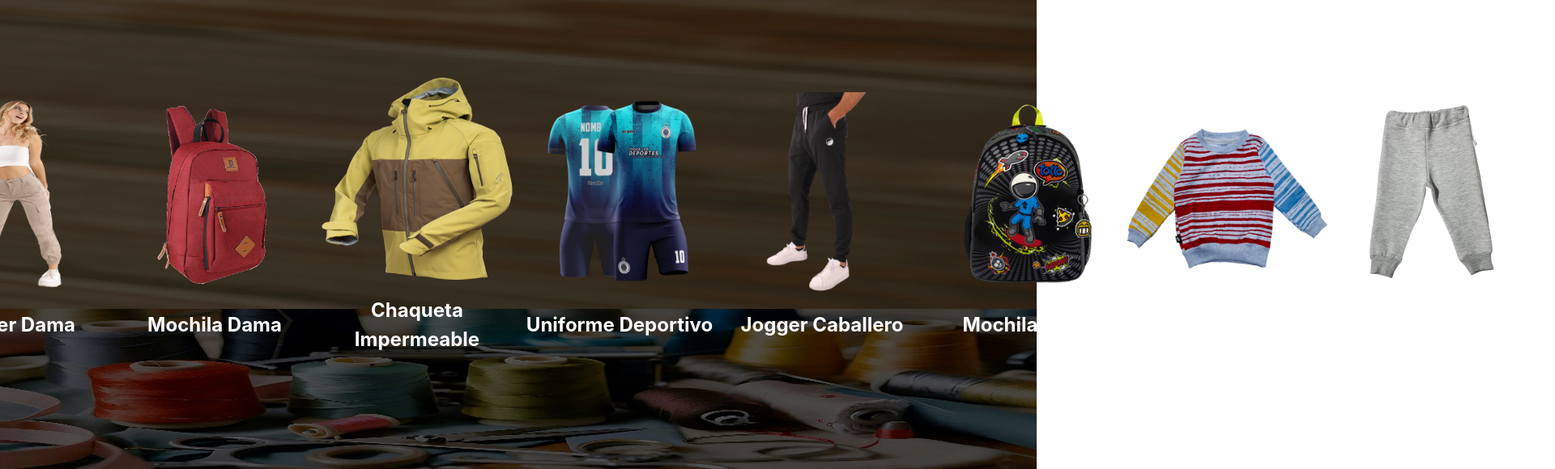
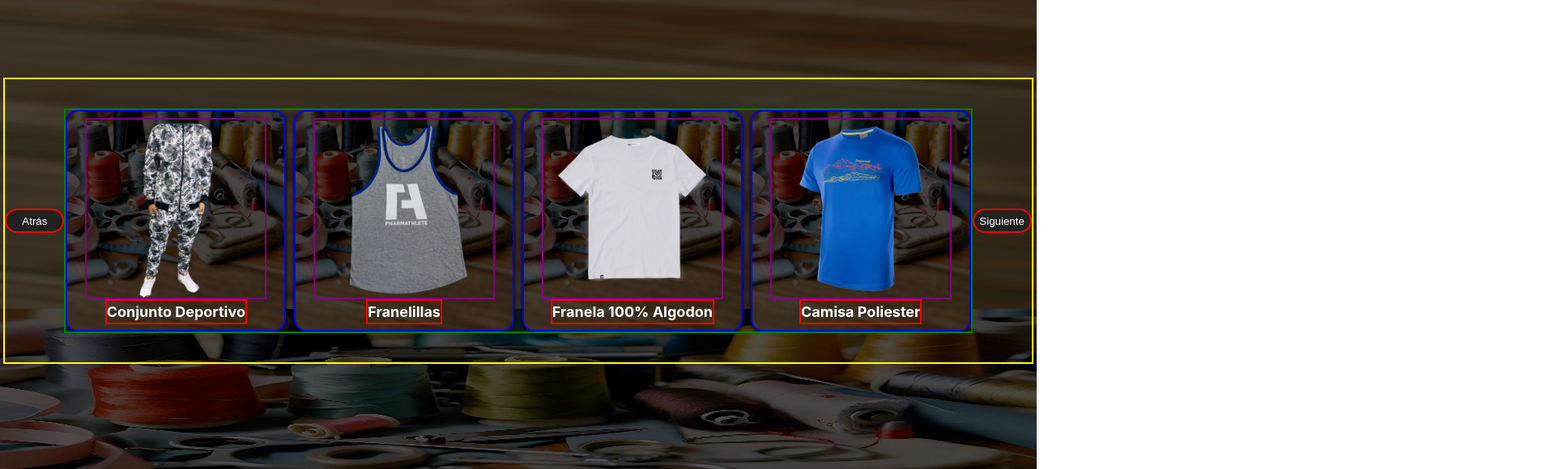
Before and after one commit to Felixjgca96/WEBCREACIONTEXTIL, a React (Vite) app: page / in a window 1280 px wide. Shown: the part 1218-1798 px from the top of the page at 81% size, 1920 px wide, since content can reach past the window. Built offline with nearby package versions, Linux system fonts and the light colour scheme.

Commit message:
carrusel

```diff
--- a/index.html
+++ b/index.html
@@ -2,13 +2,13 @@
 <html lang="en">
   <head>
     <meta charset="UTF-8" />
-    <link rel="icon" type="image/svg+xml" href="/vite.svg" />
     <meta name="viewport" content="width=device-width, initial-scale=1.0" />
     <title>Creacion Textil</title>
     <script src="https://kit.fontawesome.com/eb496ab1a0.js" crossorigin="anonymous"></script>
 
     <!-- Bootstrap icons -->
     <link rel="stylesheet" href="https://cdn.jsdelivr.net/npm/bootstrap-icons@1.11.1/font/bootstrap-icons.css">
+    <link rel="stylesheet" href="https://cdnjs.cloudflare.com/ajax/libs/font-awesome/6.4.0/css/all.min.css" integrity="sha512-iecdLmaskl7CVkqkXNQ/ZH/XLlvWZOJyj7Yy7tcenmpD1ypASozpmT/E0iPtmFIB46ZmdtAc9eNBvH0H/ZpiBw==" crossorigin="anonymous" referrerpolicy="no-referrer" />
 
   </head>
   <body>
--- a/src/App.css
+++ b/src/App.css
@@ -13,4 +13,5 @@
   background-attachment: fixed;
 
 
+
 }
--- a/src/App.jsx
+++ b/src/App.jsx
@@ -7,6 +7,7 @@ import ButtonWa from './components/ButtonWa'
 import Hero from './components/Hero'
 import Services from './components/Services'
 import Products from './components/Productos/Products';
+import Prueba from "./components/Prueba";
 
 
 function App() {
@@ -16,7 +17,7 @@ function App() {
       <Navbar/>
         <Hero/>
         <Services/>
-        <Products/>
+        <Prueba/>
 
 
         <Hero/>
--- a/src/components/Navbar.jsx
+++ b/src/components/Navbar.jsx
@@ -50,7 +50,7 @@ const NavHero = styled.nav`
   flex-direction:column;
   width: 100%;
   max-width: 1500px;
-  z-index: 0;
+  z-index: 1000;
 
 
 
--- /dev/null
+++ b/src/components/Prueba.jsx
@@ -0,0 +1,160 @@
+import React, { useState } from 'react';
+import styled from 'styled-components';
+
+const Carrusel = () => {
+  const [currentIndex, setCurrentIndex] = useState(0);
+  const productos = [
+    { id: 1, titulo: "Conjunto Deportivo", categoria: "hombre", imagen: "./conjuntodeportivo.png", },
+    { id: 2, titulo: "Franelillas", categoria: "hombre", imagen: "./franelilla.png", },
+    { id: 3, titulo: "Franela 100% Algodon", categoria: "hombre", imagen: "./franela100.png", },
+    { id: 4, titulo: "Camisa Poliester", categoria: "hombre", imagen: "./camisapoliester.png", },
+    { id: 5, titulo: "Calza Dama", categoria: "dama", imagen: "./calzadama.png", },
+    { id: 6, titulo: "Remera Dama", categoria: "dama", imagen: "./remeradama.png", },
+    { id: 7, titulo: "Top Dama", categoria: "dama", imagen: "./topdama.png", },
+    { id: 8, titulo: "Campera Dama", categoria: "dama", imagen: "./camperadama.png", },
+    { id: 9, titulo: "Campera Niño", categoria: "niño", imagen: "./camperaniño.png", },
+    { id: 10, titulo: "Jogger Dama", categoria: "dama", imagen: "./joggerdama.png", },
+    { id: 11, titulo: "Mochila Dama", categoria: "dama", imagen: "./mochiladama.png", },
+    { id: 12, titulo: "Chaqueta Impermeable", categoria: "hombre", imagen: "./chaquetaimpermeable.png", },
+    { id: 13, titulo: "Uniforme Deportivo", categoria: "hombre", imagen: "./uniformedeportivo.png", },
+    { id: 14, titulo: "Jogger Caballero", categoria: "hombre", imagen: "./jogger.png", },
+    { id: 15, titulo: "Mochila Niño", categoria: "niño", imagen: "./mochilaniño.png", },
+    { id: 16, titulo: "Buzo Niño", categoria: "niño", imagen: "./buzoniño.png", },
+    { id: 17, titulo: "Jogger Niño", categoria: "niño", imagen: "./joggerniño.png", },
+    { id: 18, titulo: "Musculosa Niño", categoria: "niño", imagen: "./musculosaniño.png", },
+    { id: 19, titulo: "Gorra Niño", categoria: "niño", imagen: "./gorraniño.png", },
+    { id: 20, titulo: "Remeron Dama", categoria: "dama", imagen: "./remerondama.png", },
+    { id: 21, titulo: "Buzo Dama", categoria: "dama", imagen: "./buzodama.png", },
+    { id: 22, titulo: "Lenceria Dama", categoria: "dama", imagen: "./lenceriadama.png", },
+    { id: 23, titulo: "Musculosa Dama", categoria: "dama", imagen: "./musculosadama.png", },
+    { id: 24, titulo: "Boxers", categoria: "hombre", imagen: "./ropainteriorhombre.png", },
+  ];
+
+
+  const handleNext = () => {
+    setCurrentIndex((currentIndex + 1) % productos.length);
+  };
+
+  const handlePrev = () => {
+    setCurrentIndex((currentIndex - 1 + productos.length) % productos.length);
+  };
+
+  return (
+    <CarruselContainer>
+      <Boton onClick={handlePrev}>Atrás</Boton>
+      <CarruselWrapper>
+        {productos.slice(currentIndex, currentIndex + 4).map((producto) => (
+          <CarruselItem key={producto.id}>
+            <Imagen src={producto.imagen} alt={producto.titulo} />
+            <Titulo>{producto.titulo}</Titulo>
+          </CarruselItem>
+        ))}
+      </CarruselWrapper>
+      <Boton onClick={handleNext}>Siguiente</Boton>
+
+    </CarruselContainer>
+  );
+};
+export default Carrusel;
+
+const CarruselContainer = styled.div`
+  position: relative;
+  width: 99%;
+  height: 350px;
+  overflow: hidden;
+  display: flex;
+  align-items: center;
+  justify-content: center;
+  z-index: 0;
+  max-width: 1300px;
+  border: 2px solid yellow;
+
+`;
+
+const CarruselWrapper = styled.div`
+  display: flex;
+  justify-content: center;
+  align-items: center;
+  transition: transform 0.5s ease-in-out;
+  gap: 10px;
+  width: 99%;
+  max-width: 1300px;
+  border: 2px solid green;
+  overflow: hidden;
+
+
+
+
+`;
+
+const CarruselItem = styled.div`
+  display: flex;
+  flex-direction: column;
+  justify-content: center;
+  align-items: center;
+  text-align: center;
+  background-image: url('./fondo8.jpg');
+  background-repeat: no-repeat;
+  background-size: 100%;
+  background-position: top center;
+  border-radius: 15px;
+  box-shadow: 0 2px 5px 0 rgba(0, 0, 0, 102);
+  border: 2px solid blue;
+  width: 270px;
+  height: 270px;
+
+
+
+
+`;
+
+const Imagen = styled.img`
+  width: 220px;
+  height: 220px;
+  object-fit: cover;
+  padding: 0px;
+  margin: 0px;
+  border: 2px solid purple;
+
+`;
+
+const Titulo = styled.h2`
+  font-size:18px;
+  color: #fff;
+  padding: 0px;
+  margin: 0px;
+  text-align: center;
+  border: 2px solid red;
+
+`;
+
+const Botones = styled.div`
+  position: absolute;
+  bottom: 0;
+  left: 50%;
+  transform: translateX(-50%);
+  display: flex;
+  justify-content: space-between;
+  width: 100%;
+  padding: 10px;
+`;
+
+const Boton = styled.button`
+  background-color: #222;
+  border: none;
+  cursor: pointer;
+  width: 80px;
+  height: 30px;
+  border-radius: 15px;
+  color: white;
+  display: flex;
+  justify-content: center;
+  align-items: center;
+  text-align: center;
+  border: 2px solid red;
+
+  :after {
+    color: #222;
+    background-color: white;
+  }
+`;
```
Also changed, not shown: script.js (added, +12 -0 lines), src/components/Carrusel.jsx (added, +192 -0 lines).
